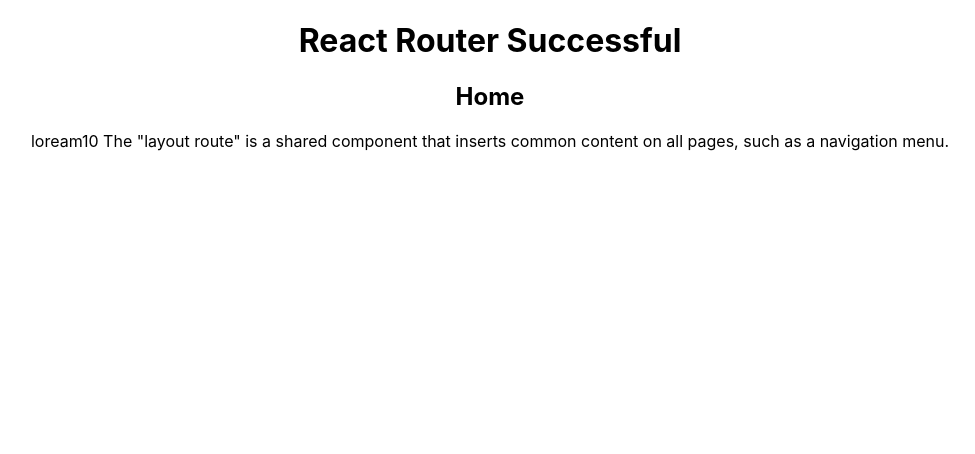
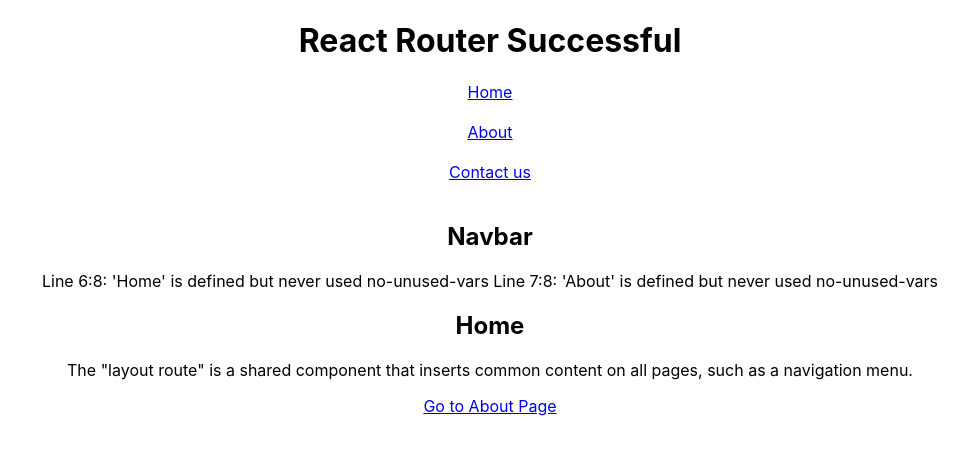
Before and after one commit to devilalpanchal/React-Router-Youtb02, a React (Create React App) app: page /home in a window 1280 px wide. Shown: the top 454 px of the page, without its empty margins (150-1125 px from the left). Built offline with nearby package versions, Linux system fonts and the light colour scheme.

Commit message:
Use Of Navigate

```diff
--- a/src/App.js
+++ b/src/App.js
@@ -1,17 +1,27 @@
 import './App.css';
-import { BrowserRouter as BR, Routes, Route } from 'react-router-dom'
+import { BrowserRouter as BR, Routes, Route,Navigate } from 'react-router-dom'
 import Home from './Component/Home';
 import About from './Component/About';
-
+import Navbar from './Component/Navbar';
+import { Link } from 'react-router-dom';
+import Page404 from './Component/Page404';
 function App() {
   return (
     <div className="App">
       <h1>React Router Successful</h1>
       <BR>
-      <Routes>
-        <Route path='/home' element={<Home/>}  />
-        <Route path='/about' element={<About/>}  />
-      </Routes>
+        <Link to="/home">Home</Link><br /> <br />
+        <Link to="/about">About</Link> <br /> <br />
+        <Link to="/Contact">Contact us</Link> <br /> <br />
+
+        <Navbar />
+        <Routes>
+          <Route path='/home' element={<Home />} />
+          <Route path='/about' element={<About />} />
+          <Route path='/navbar' element={<Navbar />} />
+          <Route path='/' element={<Navigate to="/Page404"/>} />
+          <Route path='/' element={<Page404/>} />
+        </Routes>
       </BR>
     </div>
   );
--- a/src/Component/About.js
+++ b/src/Component/About.js
@@ -1,4 +1,5 @@
-import React from 'react'
+import { Link } from 'react-router-dom'
+import Home from './Home'
 const About = () => {
     return (
         <div className='App'>
@@ -6,6 +7,8 @@
             <p>loream10
                 The "layout route" is a shared component that inserts common content on all pages, such as a navigation menu.
             </p>
+            <Link to="/home"> Go to Home Page</Link>
+
         </div>
     )
 }
--- a/src/Component/Home.js
+++ b/src/Component/Home.js
@@ -1,12 +1,12 @@
 import React from 'react'
-
+import { Link } from 'react-router-dom'
 const Home = () => {
     return (
         <div className='App'>
             <h2>Home</h2>
-            <p>loream10
-                The "layout route" is a shared component that inserts common content on all pages, such as a navigation menu.
+            <p>The "layout route" is a shared component that inserts common content on all pages, such as a navigation menu.
             </p>
+            <Link to="/about"> Go to About Page</Link>
         </div>
     )
 }
--- /dev/null
+++ b/src/Component/Navbar.js
@@ -0,0 +1,18 @@
+import { Link } from 'react'
+const Navbar = () => {
+    return (
+        <div>
+            <h2>
+                Navbar
+            </h2>
+            <p>
+
+                Line 6:8:  'Home' is defined but never used   no-unused-vars
+                Line 7:8:  'About' is defined but never used  no-unused-vars
+            </p>
+
+        </div>
+    )
+}
+
+export default Navbar
--- /dev/null
+++ b/src/Component/Page404.js
@@ -0,0 +1,21 @@
+// import React from 'react'
+import { Link } from 'react-router-dom'
+
+const Page404 = () => {
+    return (
+        <div>
+            <h1>
+                Page404   Please Not Found
+            </h1>
+            <p>
+                Error
+                src\index.js
+                Line 6:8:  'Home' is defined but never used   no-unused-vars
+                Line 7:8:  'About' is defined but never used  no-unused-vars
+            </p>
+            <Link to="/">Home </Link>
+        </div>
+    )
+}
+
+export default Page404
```
